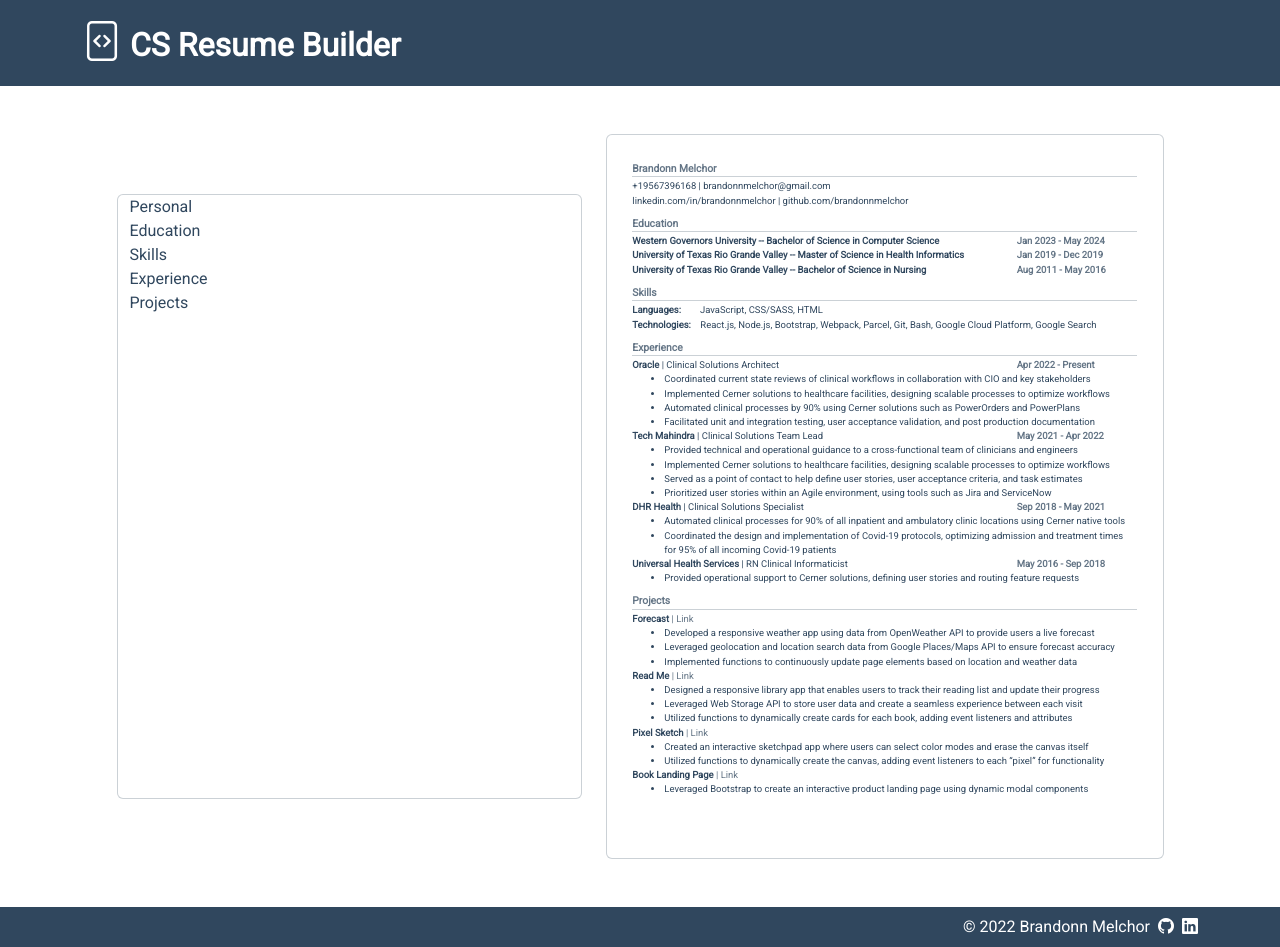
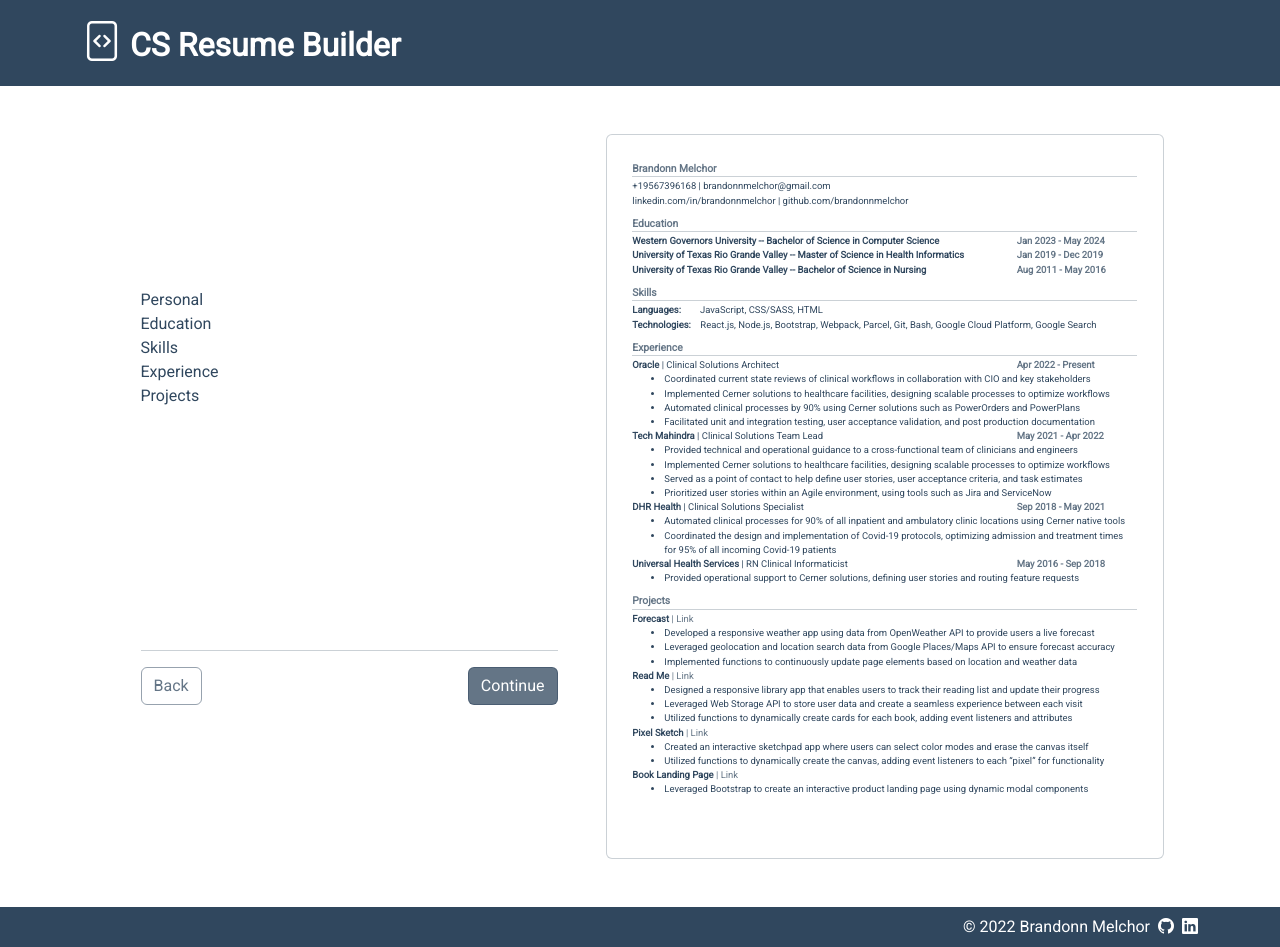
Before and after one commit to brandonnmelchor/resume-builder, a React (Create React App) app: page / in a window 1280 px wide. Built offline with nearby package versions, Linux system fonts and the light colour scheme.

Commit message:
initialize formnav component

```diff
--- a/src/components/Form.js
+++ b/src/components/Form.js
@@ -4,16 +4,18 @@
 import Skills from "./form_components/Skills";
 import Experience from "./form_components/Experience";
 import Projects from "./form_components/Projects";
+import FormNav from "./form_components/FormNav";
 
 export default class Form extends React.Component {
   render() {
     return (
-      <div className="card col-5" style={{ aspectRatio: "1 / 1.3" }}>
+      <div className="col-5 d-flex flex-column justify-content-center p-4" style={{ aspectRatio: "1 / 1" }}>
         <Personal />
         <Education />
         <Skills />
         <Experience />
         <Projects />
+        <FormNav />
       </div>
     );
   }
--- /dev/null
+++ b/src/components/form_components/FormNav.js
@@ -0,0 +1,29 @@
+import React from "react";
+
+export default class FormNav extends React.Component {
+  render() {
+    return (
+      <div className="w-100 d-flex flex-column mt-auto">
+        <hr className="mb-3" />
+        <div className="w-100 d-flex ">
+          <button
+            type="button"
+            className="btn btn-outline-secondary gray-border me-auto"
+            onClick={() => {
+              console.log("click!");
+            }}>
+            Back
+          </button>
+          <button
+            type="button"
+            className="btn btn-secondary gray-border"
+            onClick={() => {
+              console.log("click!");
+            }}>
+            Continue
+          </button>
+        </div>
+      </div>
+    );
+  }
+}
--- a/src/styles/styles.scss
+++ b/src/styles/styles.scss
@@ -9,6 +9,10 @@
 
 .gray {
   color: $secondary;
+}
+
+.gray-border {
+  border-color: rgba($primary, 0.5);
 }
 
 #resume {
```
